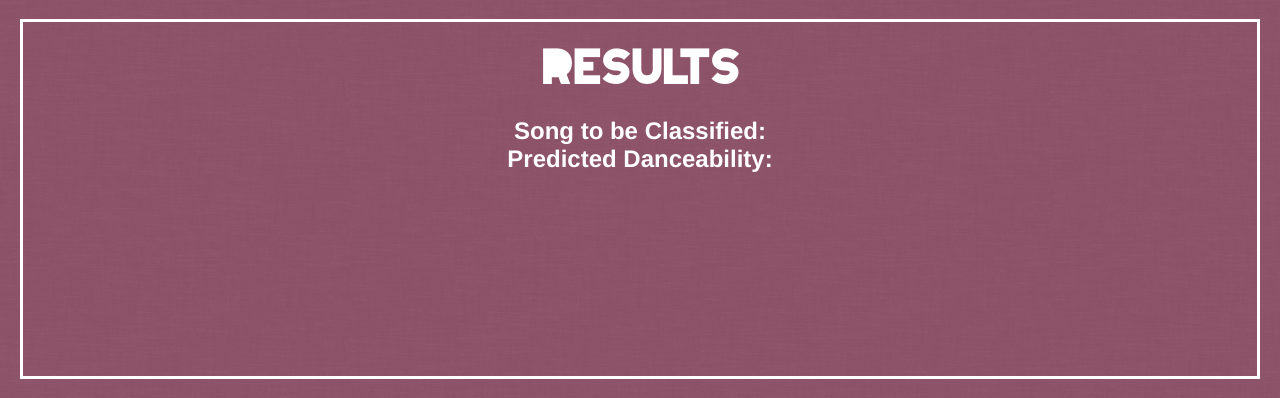
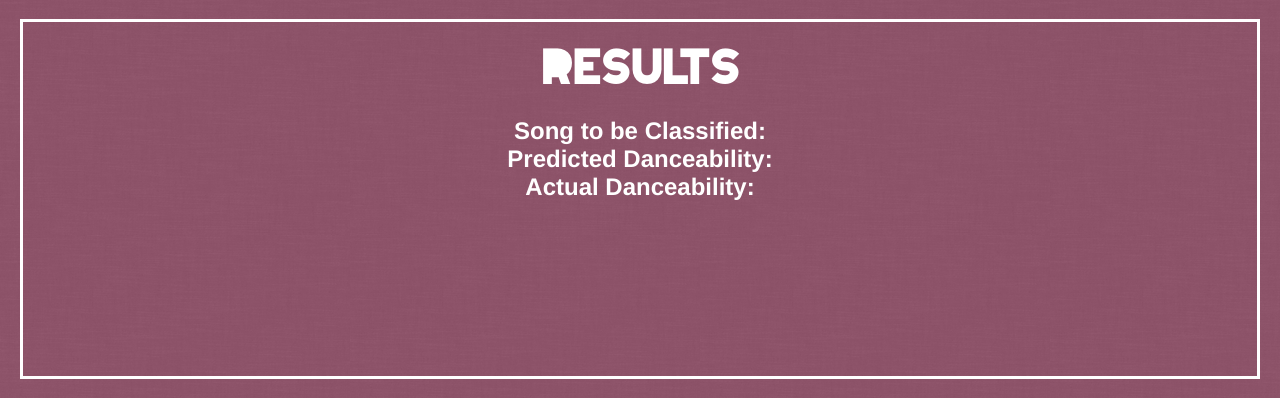
Before and after one commit to djhanggi/cs4780-fp, a PHP site: page / in a window 1280 px wide. Shown: the part 801-1199 px from the top of the page. Run offline with PHP 8.4, Linux system fonts and the light colour scheme; some libraries are stand-ins or nearby versions.

Commit message:
Index.php now shows song name, predicted danceability, and actual danceability when form is submitted. I still need to update index.html so don't view this in the github page. Run index.php on a local server like MAMP.

```diff
--- a/KNN/KNN.php
+++ b/KNN/KNN.php
@@ -3,6 +3,9 @@
 require_once __DIR__."/../Loader.php";
 
 class KNN_KNN {
+
+    /** @var DataParsing_Song */
+    public $song_to_be_classified;
 
     /** @var DataParsing_Song[] */
     public $kNearest;
@@ -24,6 +27,7 @@
 
     public function tryNewSong($songId) {
         $song = DataParsing_Song::withID($songId);
+        $this->song_to_be_classified = $song;
         $this->nearest_neighbors->sortSongs($song);
     }
 
--- a/index.php
+++ b/index.php
@@ -17,13 +17,15 @@
                         url: 'KNN/bin/handleSubmission.php',
                         data: $('form').serialize(),
                         success: function(data) {
+                            data = JSON.parse(data);
                             if (data === 'failure') {
-                                // $('#form_failure').css('display', 'inline');
+                                $('#form_failure').css('display', 'inline');
                                 console.log("it didn't work");
                             } else {
-                                // $('#form_success').css('display', 'inline');
-                                console.log("data is: ");
-                                console.log(data);
+                                $('#form_success').css('display', 'inline');
+                                $('#song_name').append(data.song_to_be_classified.title + " by " + data.song_to_be_classified.artist_name);
+                                $('#predicted_danceability').append(data.average_danceability);
+                                $('#actual_danceability').append(data.song_to_be_classified.danceability);
                                 $('html, body').animate({
                                     scrollTop: $('#results').offset().top
                                 }, 1000);
@@ -43,18 +45,20 @@
                 <form action="index.php" method="POST">
                     <input type="text" name="song_name" placeholder="Song Name"></input></br>
                     <input type="text" name="artist_name" placeholder="Artist Name"></input></br>
-                    <!-- <input type="submit"></input> -->
                     <button>Submit</button>
                 </form>
-              <!--   <p>Predicted danceability is: </p>
-                <p>Top 5 matches: </p> -->
+                <p id="#form_failure" style="display:none">It didn't work!</p>
+                <p id="#form_success" style="display:none">It worked!</p>
             </div>
         </div>
         <div id="results" class="half-panel">
             <div class="content">
                 <h1>Results</h1>
-                <h2>Song to be Classified:</h2>
-                <h2>Predicted Danceability:</h2>
+                <h2 id="song_name">Song to be Classified: </h2>
+                <h2 id="predicted_danceability">Predicted Danceability: </h2>
+                <h2 id="actual_danceability">Actual Danceability: </h2>
+                <!--   <p>Predicted danceability is: </p>
+                <p>Top 5 matches: </p> -->
             </div>
 
         </div>
```
